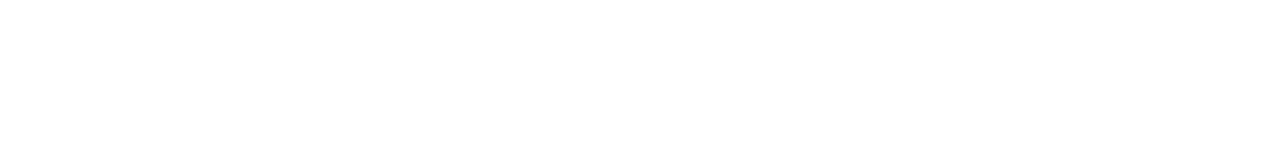
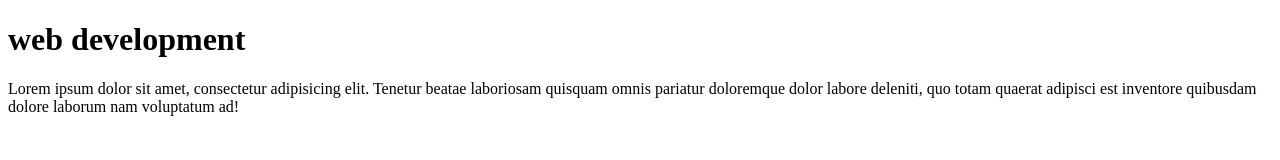
Before and after one commit to BitolDas/first-project, a plain HTML site: page index.html in a window 1280 px wide. Drawn offline with Linux system fonts and the light colour scheme.

Commit message:
ptage-added

```diff
--- a/index.html
+++ b/index.html
@@ -6,6 +6,8 @@
     <title>blog</title>
 </head>
 <body>
+    <h1>web development</h1>
+    <p>Lorem ipsum dolor sit amet, consectetur adipisicing elit. Tenetur beatae laboriosam quisquam omnis pariatur doloremque dolor labore deleniti, quo totam quaerat adipisci est inventore quibusdam dolore laborum nam voluptatum ad!</p>
 
 </body>
 </html>
```
